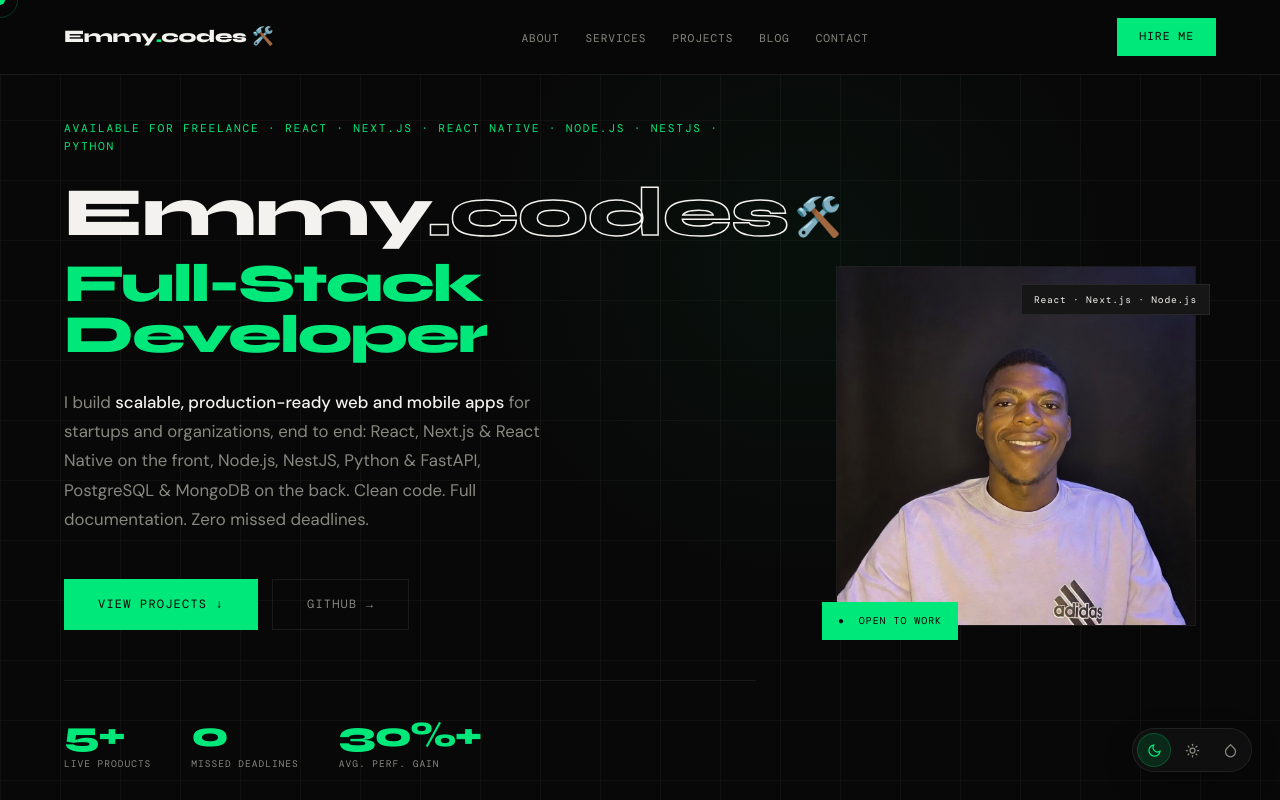
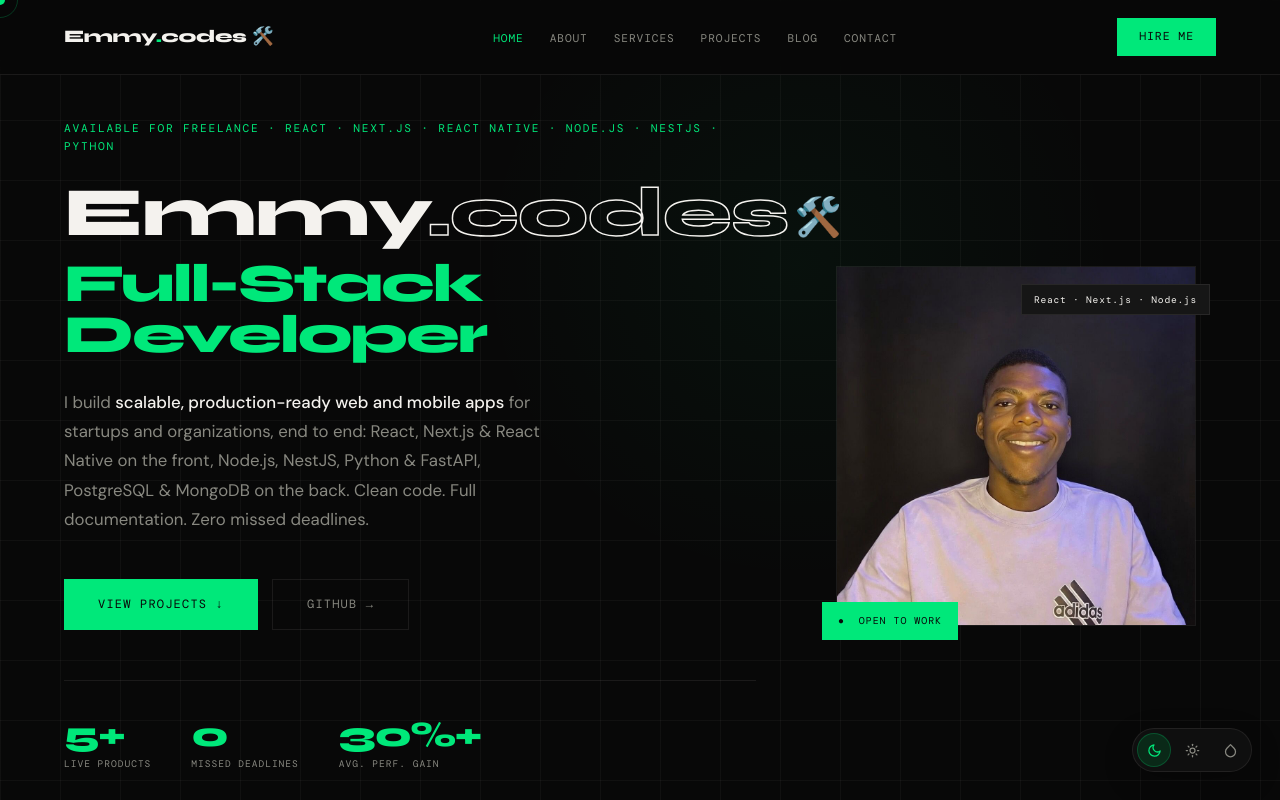
Before and after one commit to Emmy-py/emmanuelngene, a React (Vite) app: page / in a window 1280 px wide. Shown: the top 800 px of the page. Built offline with nearby package versions, Linux system fonts and the light colour scheme; a web font is replaced by a local one.

Commit message:
Add Home nav link and Learnable README screenshot
- Add Home as the first nav link (desktop and mobile menu)
- Highlight the active section on load, not only after the first scroll
- Show a Learnable home page screenshot under its README entry

```diff
--- a/src/components/Nav.jsx
+++ b/src/components/Nav.jsx
@@ -1,6 +1,7 @@
 import { useEffect, useState } from "react";
 
 const LINKS = [
+  { href: "#hero", label: "Home" },
   { href: "#about", label: "About" },
   { href: "#services", label: "Services" },
   { href: "#projects", label: "Projects" },
--- a/src/hooks/useActiveSection.js
+++ b/src/hooks/useActiveSection.js
@@ -23,6 +23,7 @@ export default function useActiveSection() {
       });
       setActive(current);
     }
+    onScroll();
     window.addEventListener("scroll", onScroll);
     return () => window.removeEventListener("scroll", onScroll);
   }, []);
```
Also changed, not shown: screenshots/learnable.png (added), 1 other file (tests, documents, lock files or other folders).
